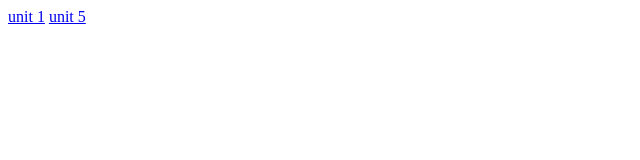
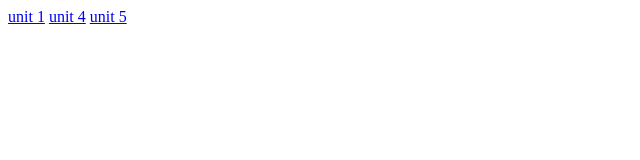
Before and after one commit to Anandk703/Anand, a plain HTML site: page index.html in a window 1280 px wide. Shown: the full height of the page, 0-640 px from the left. Drawn offline with Linux system fonts and the light colour scheme.

Commit message:
Update index.html

```diff
--- a/index.html
+++ b/index.html
@@ -7,6 +7,7 @@
 </head>
 <body>
     <a href="1.html">unit 1</a>
+    <a href="4.html">unit 4</a>
     <a href="5.html">unit 5</a>
 </body>
 </html>
```
